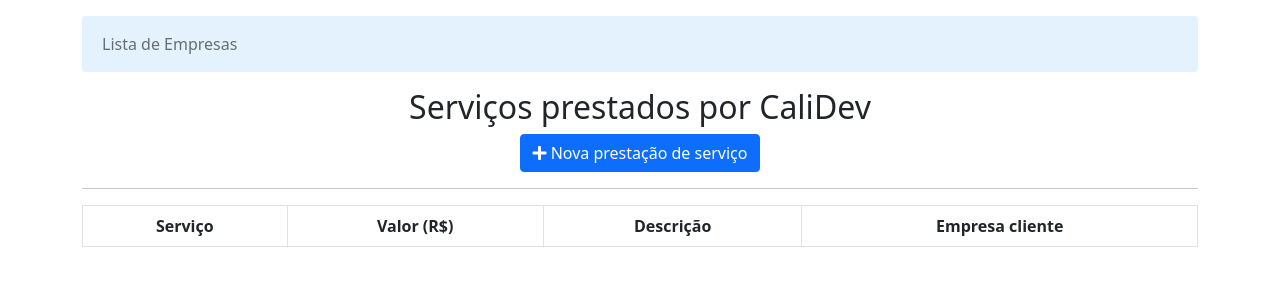
After one commit to Romulogss/easy-gestor, a Django app: page /prestacao-servicos/2 in a window 1280 px wide. The commit adds this page. Shown: the top 300 px of the page. Run offline with Django 3.2, Linux system fonts and the light colour scheme; data comes from the database, SQL or seed files in the repository; both versions use the stored data as it was after the commit; tables that the repository leaves empty hold one stand-in row (values such as "Sample post"); lists and menus that the app fills with data are empty.

Commit message:
Projeto finalizado

```diff
--- a/easy_gestor/core/models.py
+++ b/easy_gestor/core/models.py
@@ -121,4 +121,4 @@
     )
 
     def __str__(self) -> str:
-        return f'{self.data} | {self.empresa.nome} | {self.servico.nome}'
+        return f'{self.data} | {self.servico.nome}'
--- a/easy_gestor/core/static/core/js/utils.js
+++ b/easy_gestor/core/static/core/js/utils.js
@@ -15,3 +15,18 @@
     telefone = telefone.replace(/^(\d{2})(\d)/, "($1) $2" )
     document.getElementById(id).value = telefone
 }
+
+const buscarPorCNPJ = cnpj => {
+    const url = `https://www.receitaws.com.br/v1/cnpj/${cnpj}`
+    return fetch(url, {
+        method: 'GET',
+        headers: {
+            'Access-Control-Allow-Origin': '*',
+            'Access-Control-Allow-Credentials': 'true'
+        }
+    }).then(
+        resposta => resposta.json()
+    ).catch(
+        err => console.log(err)
+    )
+}
--- a/easy_gestor/core/views.py
+++ b/easy_gestor/core/views.py
@@ -18,7 +18,14 @@
 
 def empresa_index(request):
     contexto = {}
-    empresa_list = Empresa.objects.values('id', 'nome', 'cnpj', 'telefone', 'email', 'uf')
+    empresa_list = Empresa.objects.values(
+        'id',
+        'nome',
+        'cnpj',
+        'telefone',
+        'email',
+        'uf'
+    )
     if request.method == 'POST':
         parametro = request.POST['parametro']
         valor_busca = request.POST['valor']
@@ -123,7 +130,10 @@
         servico_form = ServicoForm(request.POST)
         if servico_form.is_valid():
             servico_form.save()
-            redirect('servicos_index', empresa_id)
+            redirect(
+                'servicos_index',
+                empresa_id
+            )
 
     return render(
         request,
@@ -138,12 +148,12 @@
     servico_form = ServicoForm(request.POST or None, instance=servico)
     contexto['servico'] = servico
     contexto['servico_form'] = servico_form
-    from pprint import pprint
-    pprint(request.POST)
-    print(servico_form.is_valid())
     if servico_form.is_valid():
         servico_form.save()
-        return redirect('servicos_index', servico.empresa.id)
+        return redirect(
+            'servicos_index',
+            servico.empresa.id
+        )
     return render(
         request,
         'core/servico/form.html',
@@ -156,7 +166,10 @@
     empresa_id = servico.empresa.id
     if request.method == 'POST':
         servico.delete()
-        return redirect('servicos_index', empresa_id)
+        return redirect(
+            'servicos_index',
+            empresa_id
+        )
 
 
 def index_servicos_prestados(request, empresa_id):
@@ -173,20 +186,72 @@
     )
 
 
-
 def prestacao_de_servico_create(request, empresa_id):
     contexto = {}
-    empresa = get_object_or_404(Empresa, pk=empresa_id)
+    empresa = get_object_or_404(
+        Empresa,
+        pk=empresa_id
+    )
+    servicos = empresa.servicos.values(
+        'id',
+        'nome'
+    ).all()
     prestacao_de_servico_form = PrestacaoServicoForm(request.POST or None)
     empresa_list = Empresa.objects.exclude(id=empresa.id).all()
     if prestacao_de_servico_form.is_valid():
         prestacao_de_servico_form.save()
-        return redirect('prestacao_index')
+        return redirect('prestacao_index', empresa_id)
     contexto['empresa'] = empresa
     contexto['form'] = prestacao_de_servico_form
     contexto['empresa_list'] = empresa_list
+    contexto['servicos'] = servicos
     return render(
         request,
         'core/prestacao_servicos/form.html',
         contexto
     )
+
+
+def prestacao_de_servico_update(request, id):
+    contexto = {}
+    servico_prestado = ServicoPrestado.objects.get(pk=id)
+    empresa = get_object_or_404(
+        Empresa,
+        pk=servico_prestado.empresa_prestadora.id
+    )
+    servicos = empresa.servicos.values(
+        'id',
+        'nome'
+    ).all()
+    prestacao_form = PrestacaoServicoForm(
+        request.POST or None,
+        instance=servico_prestado
+    )
+    empresa_list = Empresa.objects.exclude(id=empresa.id).all()
+    contexto['form'] = prestacao_form
+    contexto['servico_prestado'] = servico_prestado
+    contexto['servicos'] = servicos
+    contexto['empresa'] = empresa
+    contexto['empresa_list'] = empresa_list
+    if prestacao_form.is_valid():
+        prestacao_form.save()
+        return redirect(
+            'prestacao_index',
+            servico_prestado.empresa_prestadora.id
+        )
+    return render(
+        request,
+        'core/prestacao_servicos/form.html',
+        contexto
+    )
+
+
+def prestacao_de_servico_delete(request, id):
+    servico_prestado = ServicoPrestado.objects.get(pk=id)
+    empresa_id = servico_prestado.empresa_prestadora.id
+    if request.method == 'POST':
+        servico_prestado.delete()
+        return redirect(
+            'prestacao_index',
+            empresa_id
+        )
--- a/easy_gestor/easy_gestor/urls.py
+++ b/easy_gestor/easy_gestor/urls.py
@@ -22,7 +22,9 @@
     servico_update,
     servico_delete,
     index_servicos_prestados,
-    prestacao_de_servico_create
+    prestacao_de_servico_create,
+    prestacao_de_servico_delete,
+    prestacao_de_servico_update
 )
 from django.contrib import admin
 from django.urls import path
@@ -39,6 +41,8 @@
 
     path('prestacao-servicos/<str:empresa_id>', index_servicos_prestados, name='prestacao_index'),
     path('prestacao-servicos/create/<str:empresa_id>', prestacao_de_servico_create, name='prestacao_create'),
+    path('prestacao-servicos/delete/<str:id>', prestacao_de_servico_delete, name='prestacao_delete'),
+    path('prestacao-servicos/update/<str:id>', prestacao_de_servico_update, name='prestacao_update'),
 
     path('admin/', admin.site.urls),
 ]
--- a/easy_gestor/templates/base.html
+++ b/easy_gestor/templates/base.html
@@ -14,7 +14,7 @@
     <link rel="stylesheet" href="https://use.fontawesome.com/releases/v5.15.3/css/all.css"
         integrity="sha384-SZXxX4whJ79/gErwcOYf+zWLeJdY/qpuqC4cAa9rOGUstPomtqpuNWT9wdPEn2fk" crossorigin="anonymous">
     <title></title>
-    <script src="{% static 'core/js/utils.js' %}"></script>
+    <script src="{% static 'core/js/utils.js' %}?{% now "U" %}"></script>
 </head>
 
 <body class="container">
--- a/easy_gestor/templates/core/empresa/index.html
+++ b/easy_gestor/templates/core/empresa/index.html
@@ -88,12 +88,12 @@
                                     <i class="fas fa-user-edit"></i>
                                 </a>
                                 <a href="{% url 'servicos_index' empresa.id %}" class="btn"
-                                   style="margin: 0; padding: 0">
+                                   style="margin: 0; padding: 0" title="Serviços Oferidos por {{ empresa.nome }}">
                                     <i class="fa fa-list"></i>
                                 </a>
                                 <a href="{% url 'prestacao_index' empresa.id %}" class="btn"
-                                   style="margin: 0; padding: 0">
-                                    <i class="fa fa-list"></i>
+                                   style="margin: 0; padding: 0" title="Serviços prestados por {{ empresa.nome }}">
+                                    <i class="fas fa-file-invoice-dollar"></i>
                                 </a>
                             </td>
                         </tr>
--- /dev/null
+++ b/easy_gestor/templates/core/prestacao_servicos/index.html
@@ -0,0 +1,72 @@
+{% extends "base.html" %}
+{% block content %}
+    <header>
+        <div class="row text-center">
+            <div class="col">
+                <h2>Serviços prestados por {{ empresa.nome }}</h2>
+                <a href="{% url 'prestacao_create' empresa.id %}" class="btn btn-primary">
+                    <i class="fa fa-plus"></i> Nova prestação de serviço
+                </a>
+            </div>
+        </div>
+    </header>
+    <hr>
+    <main>
+        <div class="row">
+            <div class="col">
+                <table class="table table-bordered  table-responsive text-center">
+                    <thead class="thead-default">
+                    <tr>
+                        <th>Serviço</th>
+                        <th>Valor (R$)</th>
+                        <th>Descrição</th>
+                        <th>Empresa cliente</th>
+                    </tr>
+                    </thead>
+                    <tbody>
+                        {% for servico_prestado in servicos_prestados %}
+                            <tr>
+                                <td>{{ servico_prestado.servico.nome }}</td>
+                                <td>{{ servico_prestado.valor }}</td>
+                                <td>{{ servico_prestado.descricao }}</td>
+                                <td>{{ servico_prestado.empresa_cliente.nome }}</td>
+                                <td>
+                                    <form action="/prestacao-servicos/delete/{{ servico_prestado.id }}" method="POST" style="display: inline">
+                                    {% csrf_token %}
+                                    <div class="modal fade" id="deleteModal{{ servico_prestado.id }}" tabindex="-1"
+                                         aria-labelledby="deleteModalLabel" aria-hidden="true">
+                                        <div class="modal-dialog">
+                                            <div class="modal-content">
+                                                <div class="modal-body"> Deseja mesmo deletar o cadastro do serviço
+                                                    {{ servico_prestado.servico.nome }} prestado para {{ servico_prestado.empresa_cliente.nome }} ?
+                                                </div>
+                                                <div class="modal-footer">
+                                                    <button type="button" class="btn btn-primary"
+                                                            data-bs-dismiss="modal">Não
+                                                    </button>
+                                                    <button type="submit" class="btn btn-danger">Sim</button>
+                                                </div>
+                                            </div>
+                                        </div>
+                                    </div>
+                                    <button type="button" class="btn"
+                                            style="margin: 0; padding: 0" data-bs-toggle="modal"
+                                            data-bs-target="#deleteModal{{ servico_prestado.id }}"
+                                            title="Excluir esta prestação de serviço">
+                                        <i class="fas fa-minus-circle"></i>
+                                    </button>
+                                </form>
+                                <a href="{% url 'prestacao_update' servico_prestado.id %}" class="btn"
+                                   style="margin: 0; padding: 0" title="Editar">
+                                    <i class="fas fa-user-edit"></i>
+                                </a>
+                                </td>
+                            </tr>
+                        {% endfor %}
+                    </tbody>
+                </table>
+            </div>
+        </div>
+    </main>
+{% endblock %}
+b4
--- a/easy_gestor/templates/core/servico/index.html
+++ b/easy_gestor/templates/core/servico/index.html
@@ -37,7 +37,7 @@
                         <tr>
                             <td>{{ servico.nome }}</td>
                             <td>
-                                <form action="delete/{{ servico.id }}" method="POST" style="display: inline">
+                                <form action="/servicos/delete/{{ servico.id }}" method="POST" style="display: inline">
                                     {% csrf_token %}
                                     <div class="modal fade" id="deleteModal{{ servico.id }}" tabindex="-1"
                                          aria-labelledby="deleteModalLabel" aria-hidden="true">
@@ -64,7 +64,7 @@
                                 </form>
                                 <a href="{% url 'servico_update' servico.id %}" class="btn"
                                    style="margin: 0; padding: 0" title="Editar {{ servico.nome }}">
-                                    <i class="fas fa-user-edit"></i>
+                                    <i class="far fa-edit"></i>
                                 </a>
                             </td>
                         </tr>
```
Also changed, not shown: easy_gestor/templates/core/prestacao_servicos/form.html (added, +55 -0 lines), requeriments.txt (added, +9 -0 lines), #easy_gestor.png (added), easy_gestor/core/migrations/0001_initial.py (added), easy_gestor/core/migrations/0002_rename_empresa_prestadadora_servicoprestado_empresa_prestadora.py (added), easy_gestor/core/migrations/0003_auto_20210713_2200.py (added), easy_gestor/core/migrations/0004_auto_20210715_2345.py (added), easy_gestor/db.sqlite3.
